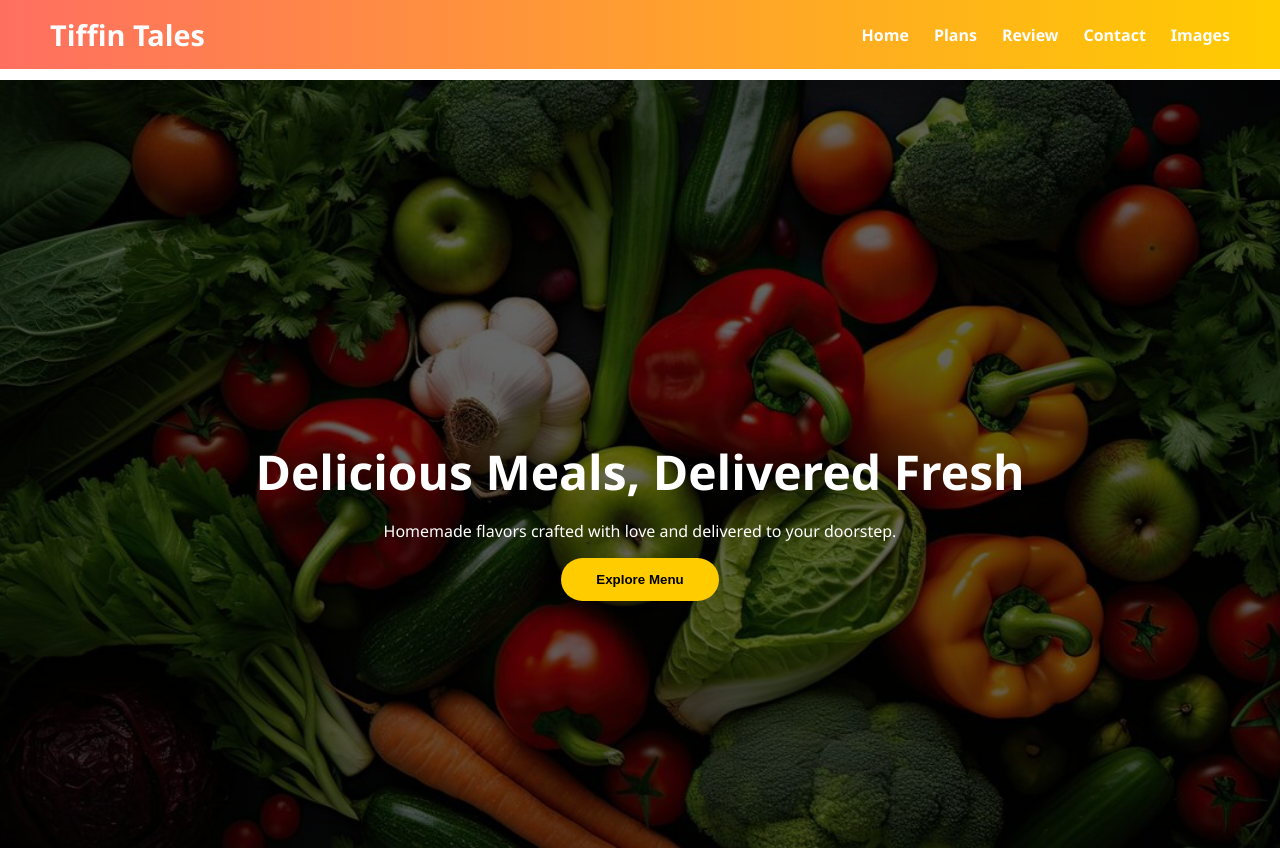
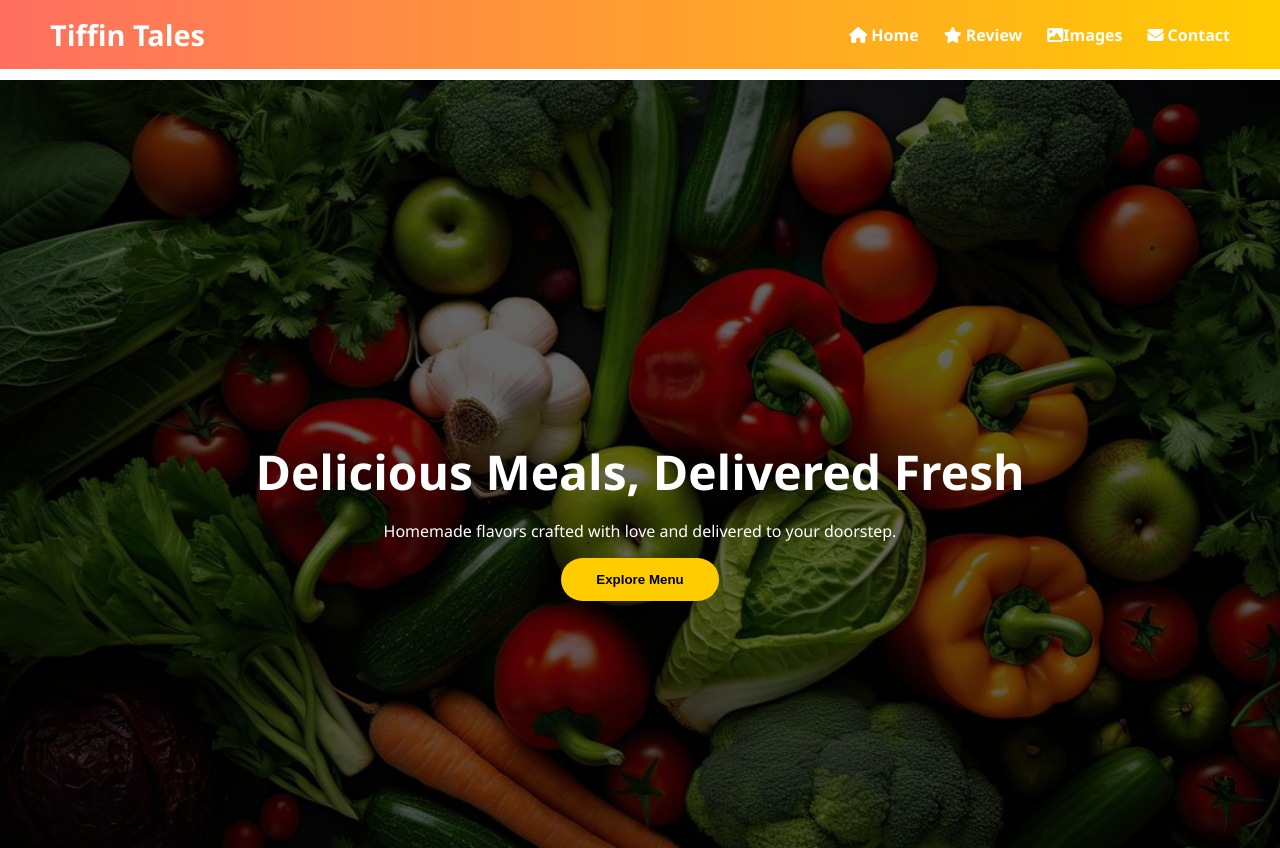
Before and after one commit to Komal-Rk/Tiffin-Tales, a plain HTML site: page index.html in a window 1280 px wide. Shown: the top 848 px of the page. Drawn offline with Linux system fonts and the light colour scheme.

Commit message:
Update index.html

```diff
--- a/index.html
+++ b/index.html
@@ -4,6 +4,8 @@
 <meta charset="UTF-8">
 <meta name="viewport" content="width=device-width, initial-scale=1.0">
 <title>Tiffin Tales</title>
+<!-- Icons -->
+<link rel="stylesheet" href="https://cdnjs.cloudflare.com/ajax/libs/font-awesome/6.5.0/css/all.min.css">
 
 <style>
 
@@ -154,11 +156,14 @@ footer {
 <header>
   <h1>Tiffin Tales</h1>
   <nav>
-    <a href="#">Home</a>
-    <a href="plans.html">Plans</a>
-    <a href="review.html">Review</a>
-    <a href="contact.html">Contact</a>
-    <a href="images.html">Images</a>
+     <a href="index.html">
+<i class="fa-solid fa-house"></i> Home</a>
+ <a href="review.html">
+      <i class="fa-solid fa-star"></i> Review</a>
+  <a href="images.html">
+<i class="fa-solid fa-image"></i>Images</a>
+      <a href="contact.html">
+<i class="fa-solid fa-envelope"></i> Contact</a>
   </nav>
 </header>
 
```
